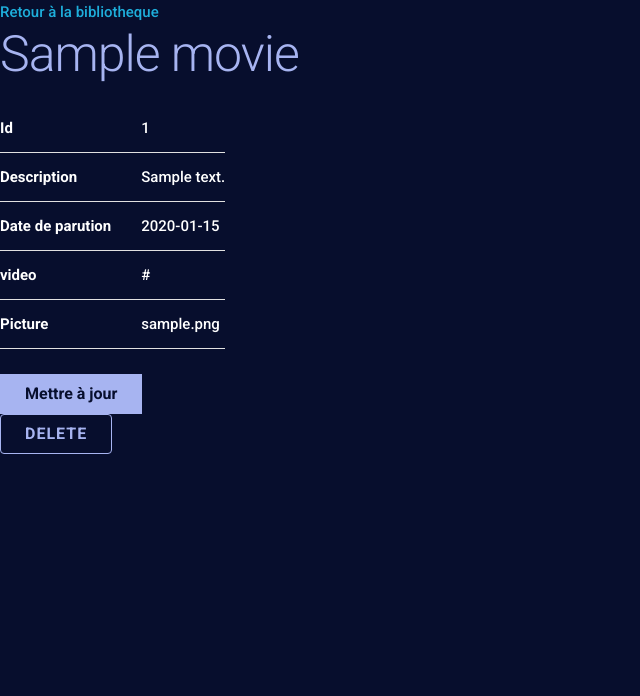
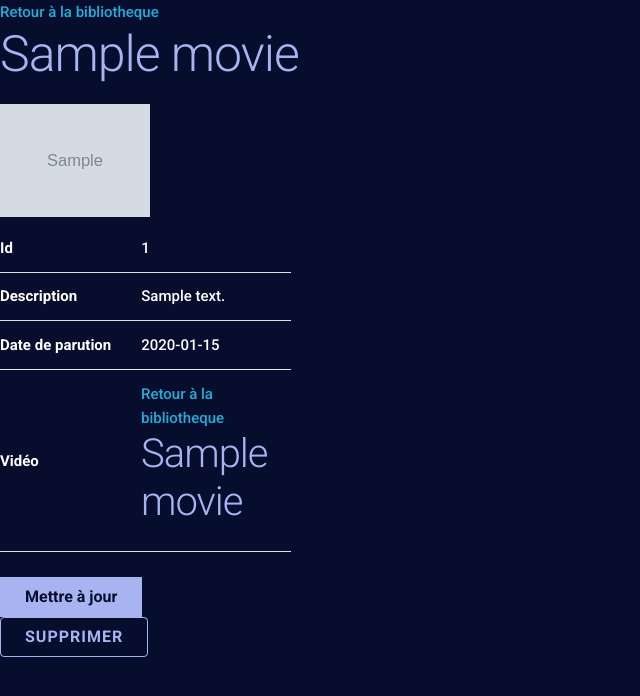
Before and after one commit to chaimaaloug/MoodFlix, a Symfony app: template templates/movie/show.html.twig in a window 1280 px wide. Shown: the top 696 px of the page, without its empty margins (0-640 px from the left). Run offline with Twig, Linux system fonts and the light colour scheme; the template is opened without the code that fills it: most values are stand-ins (such as "Sample title", 1, 10 or a date in 2020); grey boxes marked "Sample" are stand-in pictures; some libraries are stand-ins or nearby versions; some web fonts are replaced.

Commit message:
maj des fichiers twig du crud.

```diff
--- a/templates/movie/_delete_form.html.twig
+++ b/templates/movie/_delete_form.html.twig
@@ -1,4 +1,4 @@
 <form method="post" action="{{ path('app_movie_delete', {'id': movie.id}) }}" onsubmit="return confirm('Are you sure you want to delete this item?');">
     <input type="hidden" name="_token" value="{{ csrf_token('delete' ~ movie.id) }}">
-    <button class="c-button c-button--outline">Delete</button>
+    <button class="c-button c-button--outline">Supprimer</button>
 </form>
--- a/templates/movie/_form.html.twig
+++ b/templates/movie/_form.html.twig
@@ -1,4 +1,4 @@
 {{ form_start(form) }}
     {{ form_widget(form) }}
-    <button class="c-button">{{ button_label|default('Save') }}</button>
+    <button class="c-button">{{ button_label|default('Sauvegarder') }}</button>
 {{ form_end(form) }}
--- a/templates/movie/edit.html.twig
+++ b/templates/movie/edit.html.twig
@@ -6,7 +6,7 @@
     <a href="{{ path('app_movie_index') }}">Retour à la bibliotheque</a>
     <h1>Edit Movie</h1>
 
-    {{ include('movie/_form.html.twig', {'button_label': 'Update'}) }}
+    {{ include('movie/_form.html.twig', {'button_label': 'Mettre à jour'}) }}
 
     {{ include('movie/_delete_form.html.twig') }}
 {% endblock %}
--- a/templates/movie/index.html.twig
+++ b/templates/movie/index.html.twig
@@ -48,7 +48,7 @@
                 </tr>
             {% else %}
                 <tr>
-                    <td colspan="7">no records found</td>
+                    <td colspan="7">Aucun film trouvé</td>
                 </tr>
             {% endfor %}
             </tbody>
--- a/templates/movie/show.html.twig
+++ b/templates/movie/show.html.twig
@@ -13,6 +13,11 @@
                 <td>{{ movie.id }}</td>
             </tr>
             <tr>
+                <img
+                src="{{ movie.picture }}"
+                alt="" width="150">
+            </tr>
+            <tr>
                 <th>Description</th>
                 <td>{{ movie.description }}</td>
             </tr>
@@ -21,12 +26,10 @@
                 <td>{{ movie.date ? movie.date|date('Y-m-d') : '' }}</td>
             </tr>
             <tr>
-                <th>video</th>
-                <td>{{ movie.urlVideo }}</td>
-            </tr>
-            <tr>
-                <th>Picture</th>
-                <td>{{ movie.picture }}</td>
+                <th>Vidéo</th>
+                <td>
+                    <iframe width="150" src="{{ movie.urlVideo }}" title="" frameborder="0" allow="accelerometer; autoplay; clipboard-write; encrypted-media; gyroscope; picture-in-picture; web-share" allowfullscreen></iframe>
+                </td>
             </tr>
         </tbody>
     </table>
```
Also changed, not shown: 1 other file.
